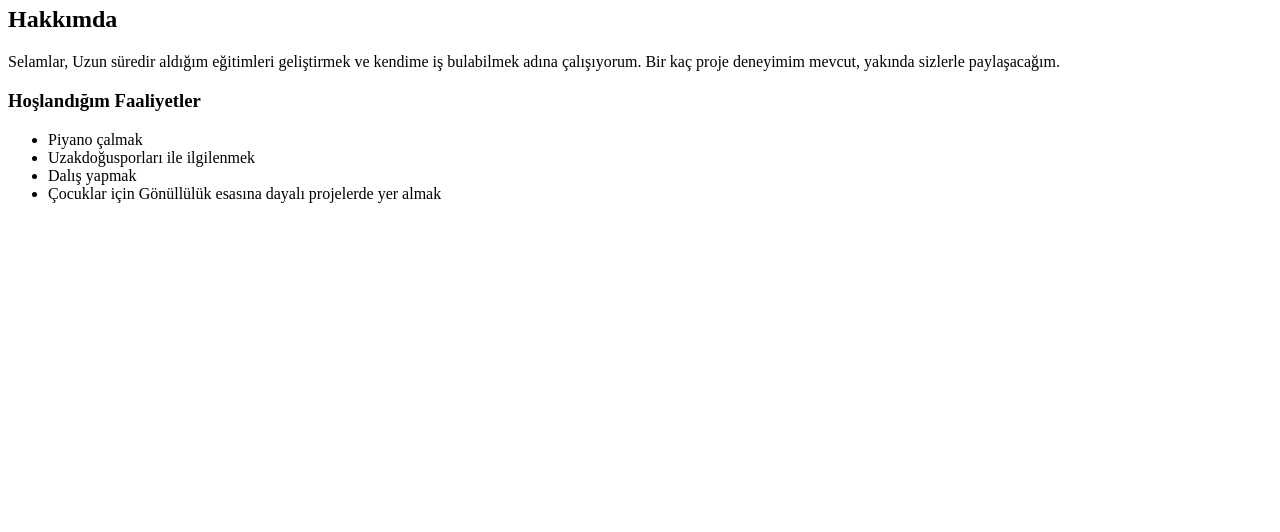
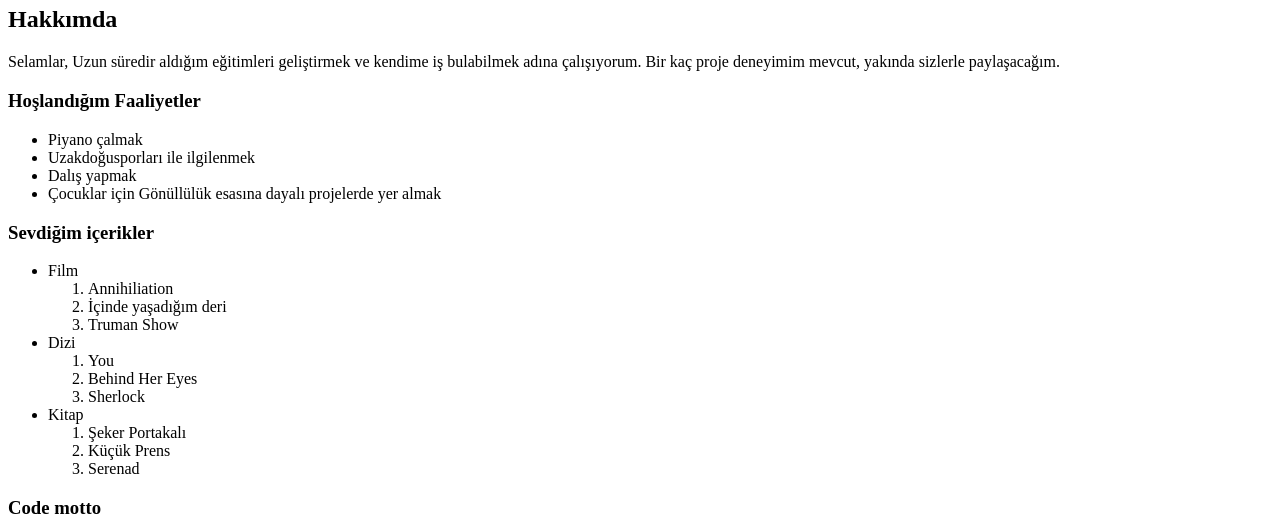
Before and after one commit to AyseGulcan/ilkhtml, a plain HTML site: page index.html in a window 1280 px wide. Shown: the part 60-592 px from the top of the page. Drawn offline with Linux system fonts and the light colour scheme.

Commit message:
güncelleme yapıldı

```diff
--- a/index.html
+++ b/index.html
@@ -24,3 +24,36 @@
 
 </p>
 <!--Seviklerim bitiş-->
+
+<h3>Sevdiğim içerikler</h3>
+<p>
+    <ul>
+        <li>Film
+            <ol>
+                <li>Annihiliation</li>
+                <li>İçinde yaşadığım deri</li>
+                <li>Truman Show</li>
+            </ol>
+        </li>
+        <li>Dizi
+            <ol>
+                <li>You</li>
+                <li>Behind Her Eyes</li>
+                <li>Sherlock</li>
+            </ol>
+        </li>
+        <li>Kitap
+            <ol>
+                <li>Şeker Portakalı</li>
+                <li>Küçük Prens</li>
+                <li>Serenad</li>
+            </ol>
+        </li>
+    </ul>
+</p>
+
+<h3>Code motto</h3>
+<p>
+    <img src="https://github.com/AyseGulcan/ilkhtml/blob/main/codemotto.jpg" >
+</p>
+<!--Seviklerim bitiş-->
```
